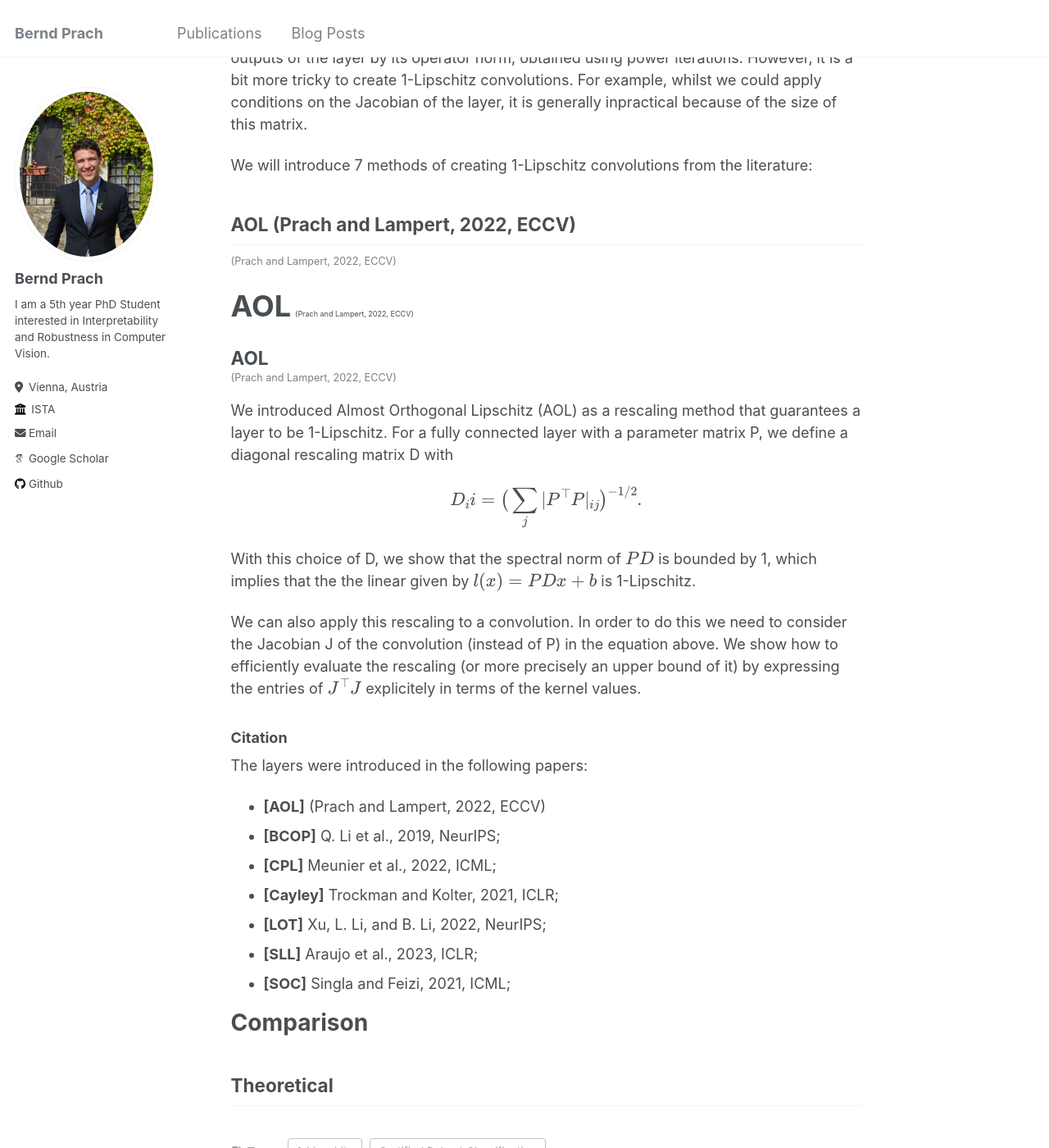
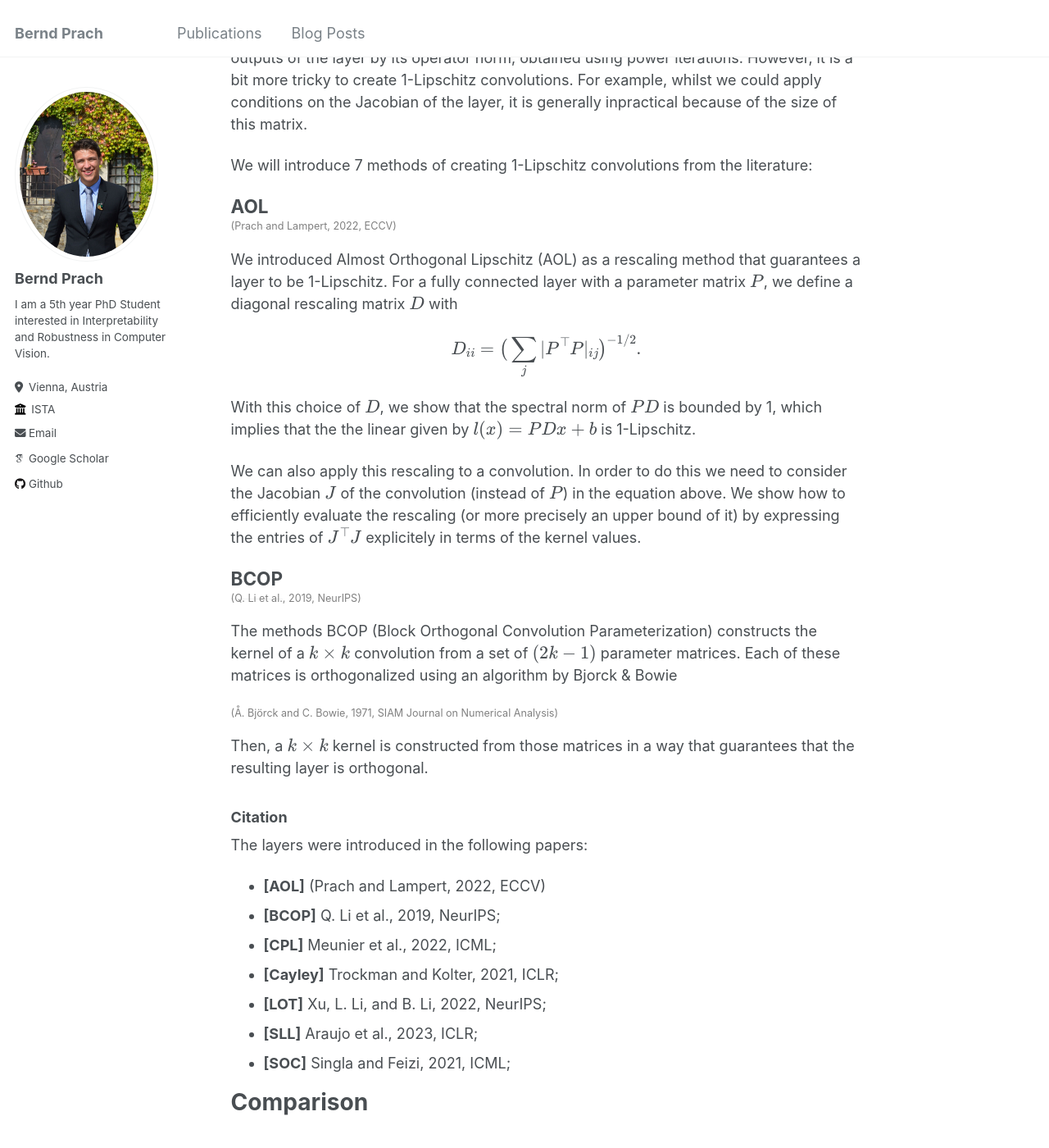
Before and after one commit to berndprach/berndprach.github.io, a Jekyll site: the page built from _posts/2024-06-26-1LipschitzLayersCompared.md, in a window 1280 px wide and 1400 px high, scrolled down 2286 px. Shown: the whole window at 82% size. Built offline with Jekyll 4.4.1, drawn with Linux system fonts in a browser that asks for light colours; some web fonts are replaced; some of the changed text lies outside the part shown.

Commit message:
Update 2024-06-26-1LipschitzLayersCompared.md

```diff
--- a/_posts/2024-06-26-1LipschitzLayersCompared.md
+++ b/_posts/2024-06-26-1LipschitzLayersCompared.md
@@ -57,29 +57,30 @@ However, it is a bit more tricky to create 1-Lipschitz convolutions. For example
 
 We will introduce 7 methods of creating 1-Lipschitz convolutions from the literature:
 
-
-
-## AOL (Prach and Lampert, 2022, ECCV)
-<p style="color:grey;font-size:70%;"> (Prach and Lampert, 2022, ECCV) </p>
-
-<span style="font-size: 200%;">**AOL**</span> <span style="font-size: 50%;">(Prach and Lampert, 2022, ECCV)</span>
-
 <h2 style="display:inline;">AOL</h2>
 <p style="color:grey;font-size:70%;"> (Prach and Lampert, 2022, ECCV) </p>
 
 We introduced Almost Orthogonal Lipschitz (AOL) as a rescaling method that guarantees a layer to be 1-Lipschitz.
-For a fully connected layer with a parameter matrix P, we define a diagonal rescaling matrix D with
+For a fully connected layer with a parameter matrix \\(P\\), we define a diagonal rescaling matrix \\(D\\) with
 
-$$ D_ii = \big( \sum_j |P^\top P|_{ij} \big)^{-1/2}. $$
+$$ D_{ii} = \big( \sum_j |P^\top P|_{ij} \big)^{-1/2}. $$
 
-With this choice of D, we show that the spectral norm of \\( PD \\) is bounded by 1,
+With this choice of \\(D\\), we show that the spectral norm of \\( PD \\) is bounded by 1,
 which implies that the the linear given by \\( l(x)=PDx + b \\) is 1-Lipschitz.
 
-We can also apply this rescaling to a convolution. In order to do this we need to consider the Jacobian J of the
-convolution (instead of P) in the equation above.
+We can also apply this rescaling to a convolution. In order to do this we need to consider the Jacobian \\(J\\) of the
+convolution (instead of \\(P\\)) in the equation above.
 We show how to efficiently evaluate the rescaling (or more precisely an upper bound of it) by
 expressing the entries of \\( J^\top J \\) explicitely in terms of the kernel values.
 
+<h2 style="display:inline;">BCOP</h2>
+<p style="color:grey;font-size:70%;"> (Q. Li et al., 2019, NeurIPS) </p>
+The methods BCOP (Block Orthogonal Convolution Parameterization) constructs the kernel of a \\( k \times k \\) convolution
+from a set of \\( (2k − 1) \\) parameter matrices.
+Each of these matrices is orthogonalized using an algorithm by Bjorck & Bowie
+<p style="color:grey;font-size:70%;"> (&#197;. Bj&ouml;rck and C. Bowie, 1971, SIAM Journal on Numerical Analysis) </p>
+Then, a \\( k \times k \\) kernel is constructed from those matrices in a
+way that guarantees that the resulting layer is orthogonal.
 
 ### Citation
 The layers were introduced in the following papers:
```
